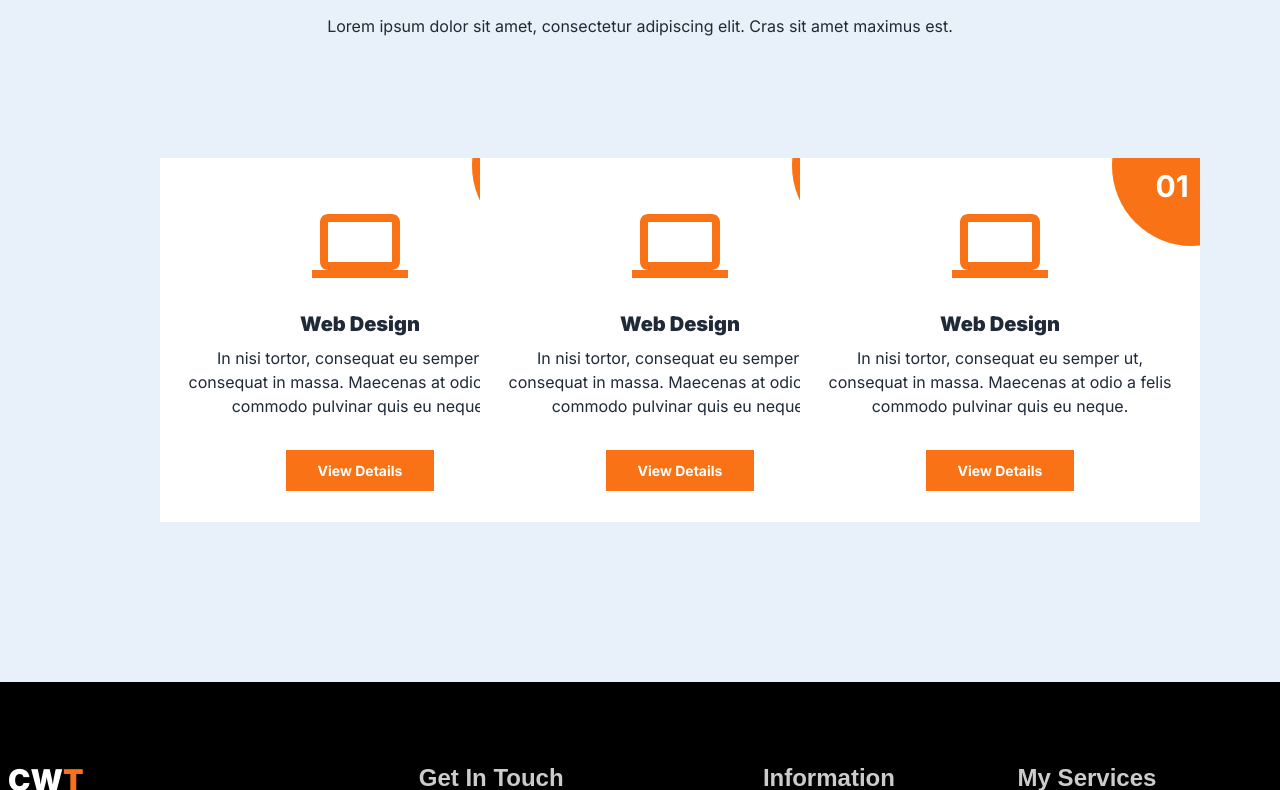
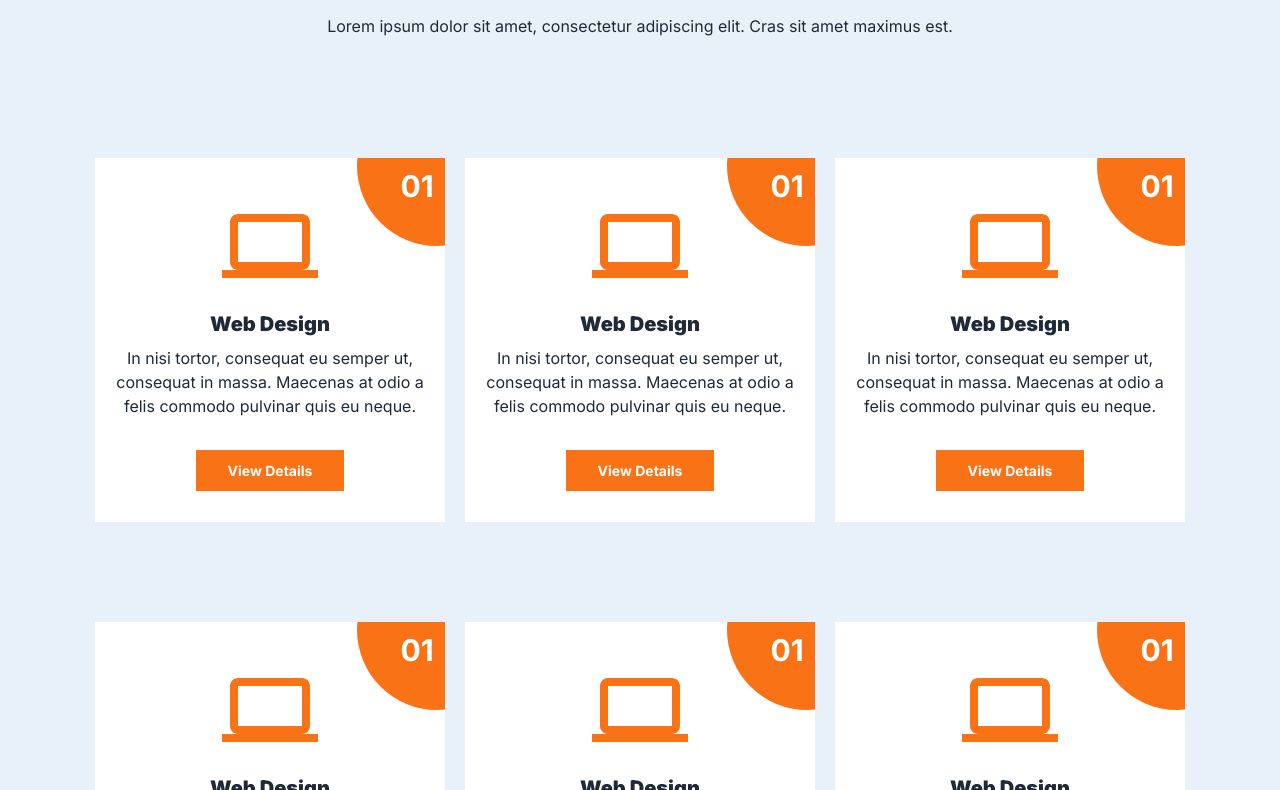
Before and after one commit to muazkhalid936/cwt-project, a Next.js app: page / in a window 1280 px wide. Shown: the part 1610-2400 px from the top of the page. Built offline with nearby package versions, Linux system fonts and the light colour scheme; a web font is replaced by a local one.

Commit message:
fixing issue

```diff
--- a/src/app/globals.css
+++ b/src/app/globals.css
@@ -1,7 +1,7 @@
 /* styles.css */
 @import url("https://fonts.googleapis.com/css2?family=Roboto:wght@400;700&display=swap");
-@import url('https://fonts.googleapis.com/css2?family=Red+Hat+Mono:ital,wght@0,300..700;1,300..700&display=swap');
-@import url('https://fonts.googleapis.com/css2?family=Londrina+Outline&display=swap');
+@import url("https://fonts.googleapis.com/css2?family=Red+Hat+Mono:ital,wght@0,300..700;1,300..700&display=swap");
+@import url("https://fonts.googleapis.com/css2?family=Londrina+Outline&display=swap");
 @tailwind base;
 @tailwind components;
 @tailwind utilities;
@@ -21,15 +21,15 @@
 .footer-color {
   color: #999;
 }
-.foter-title{
-  font-family: "Red Hat Mono",sans-serif;
-  color:#ccc
+.foter-title {
+  font-family: "Red Hat Mono", sans-serif;
+  color: #ccc;
 }
-.para{
+.para {
   font-size: 16px;
   line-height: 1cm;
 }
-.about-icon{
+.about-icon {
   background-color: white;
   padding: 40px;
   font-size: 3rem;
@@ -41,12 +41,12 @@
   padding: 10px;
   font-size: 2.5rem;
   border-radius: 50%;
-  transition:0.5s ; /* Added transition-delay */
+  transition: 0.5s; /* Added transition-delay */
 }
 .about-icon {
   background-color: white;
   padding: 7px;
-  color:#ccc;
+  color: #ccc;
   font-size: 10px;
   width: 55px;
   display: flex;
@@ -54,28 +54,31 @@
   align-items: center;
   height: 55px;
   border-radius: 50%;
-  transition:0.5s ; /* Added transition-delay */
+  transition: 0.5s; /* Added transition-delay */
   box-shadow: 0px 4px 8px rgba(0, 0, 0, 0.1); /* Adding shadow */
-
 }
 
-.social-icon:hover  {
+.social-icon:hover {
   transform: translateY(-5px); /* Adjust the value as needed */
   background-color: #ff5722; /* Orange color */
-
 }
 
-.about-icon:hover  {
+.about-icon:hover {
   transform: translateY(-5px); /* Adjust the value as needed */
   background-color: #ff5722; /* Orange color */
   color: white;
-
 }
-.service-card{
-  width: 400px;
-
+.circle{
+  transition: 0.5s;
 }
-.num{
+.circle:hover {
+  width: 500px;
+  height: 500px;
+}
+.service-card {
+  width: 350px;
+}
+.num {
   font-family: "Londrina Outline", sans-serif;
   font-weight: 400;
   font-style: normal;
--- a/src/components/Myservices.js
+++ b/src/components/Myservices.js
@@ -4,7 +4,7 @@ import ServiceCard from "./ServiceCard";
 const Myservices = () => {
   return (
     <>
-      <div className="h-screen" style={{ backgroundColor: "#e8f1f9" }}>
+      <div className="h-auto" style={{ backgroundColor: "#e8f1f9" }}>
         <div className="text-center py-20">
           <div className="font-bold text-3xl">My Services</div>
           <div className="mt-4">
@@ -12,13 +12,13 @@ const Myservices = () => {
             amet maximus est.
           </div>
         </div>
-        <div className=" grid grid-flow-col grid-cols-3 px-40 justify-center">
+        <div className="flex  flex-wrap gap-5  justify-center">
           <ServiceCard />
           <ServiceCard />
           <ServiceCard />
-          {/* <ServiceCard />
+           <ServiceCard />
           <ServiceCard />
-          <ServiceCard /> */}
+          <ServiceCard />
         </div>
       </div>
     </>
--- a/src/components/ServiceCard.js
+++ b/src/components/ServiceCard.js
@@ -5,12 +5,12 @@ import { MdOutlineComputer } from "react-icons/md";
 const ServiceCard = () => {
   return (
     <div className="bg-white my-10 service-card overflow-hidden relative">
-      <div className="absolute top-0 right-0 mt-2 mr-2">
-        <div className="bg-orange-500 circle text-right -mt-20 -mr-20 w-40 h-40 rounded-full flex justify-center items-center">
+      <div className="absolute top-0 right-0 mt-2 mr-2 z-index-[-1]">
+        <div className="bg-orange-500 circle text-right hover:z-10 -mt-20 -mr-20 w-40 h-40 rounded-full flex justify-center items-center">
           <span className="text-white text-3xl mt-10 mr-10 font-bold">01</span>
         </div>
       </div>
-      <div className="flex justify-center items-center mt-10">
+      <div className="flex justify-center hover:z-40 items-center mt-10">
         <MdOutlineComputer className="text-8xl text-orange-500" />
       </div>
       <div className="font-black text-xl text-center mt-4">Web Design</div>
```
